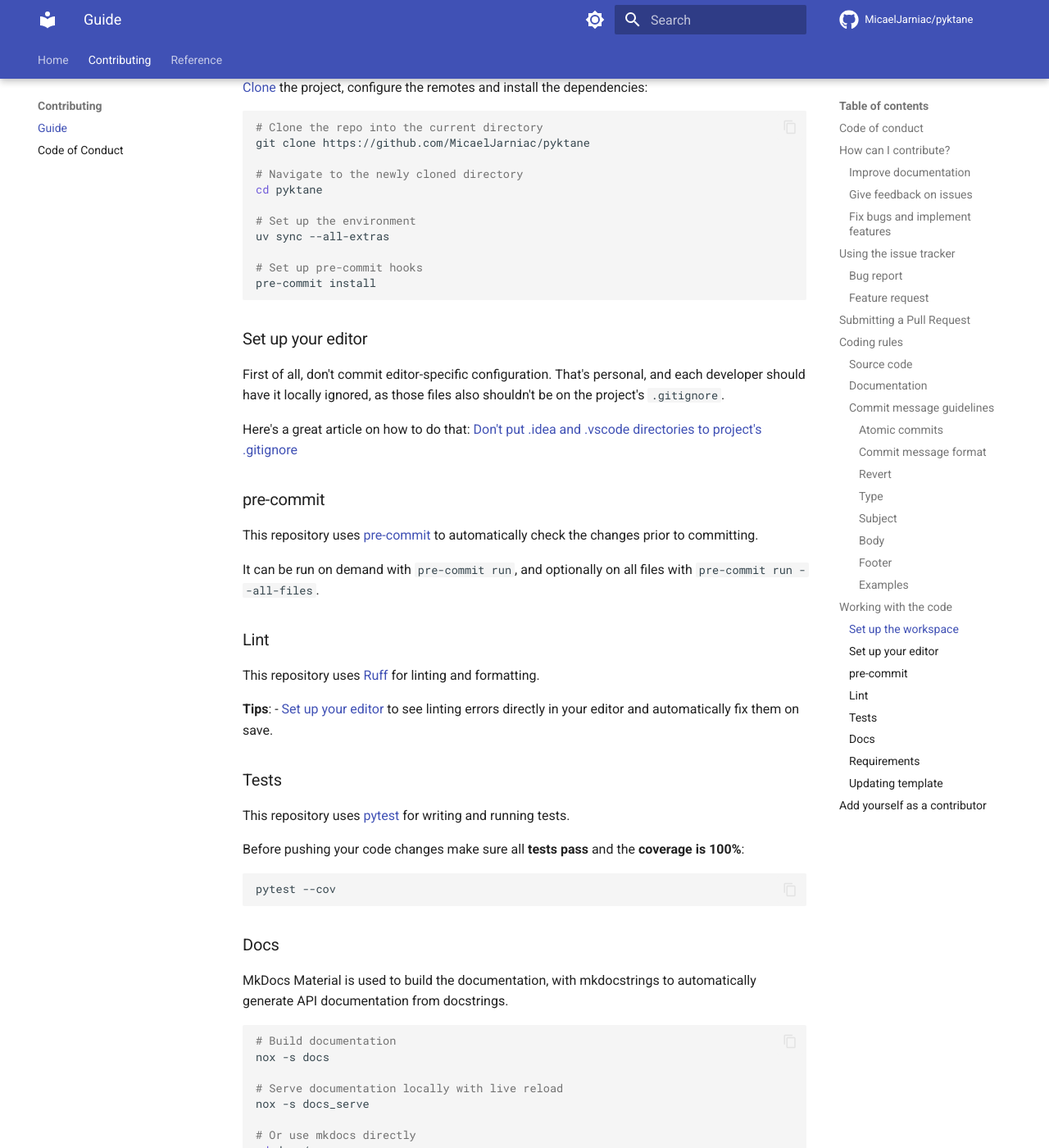
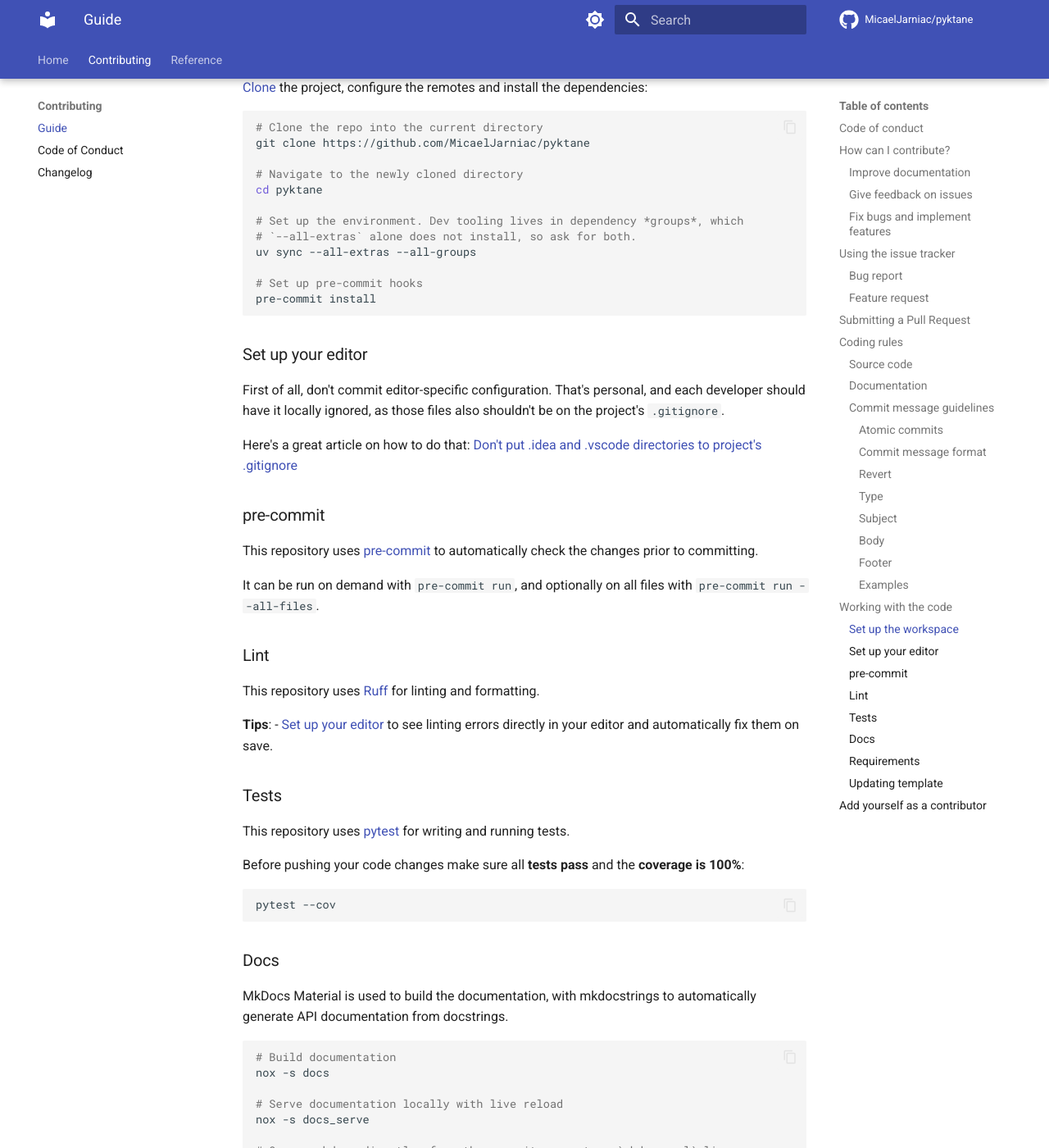
Before and after one commit to MicaelJarniac/pyktane, an MkDocs documentation site: the page built from docs/CONTRIBUTING.md, in a window 1280 px wide and 1400 px high, scrolled down 5318 px. Shown: the whole window at 82% size. Built offline with MkDocs 1.6.1 and Material for MkDocs 9.7.7, drawn with Linux system fonts in a browser that asks for light colours; comment, search, counter and statistics services are not loaded; the version menu is left out; some of the changed text lies outside the part shown.

Commit message:
chore: port template improvements from repeaterbook
Both projects come from the same crustypy template commit; these are the
fixes made downstream in repeaterbook since then, minus anything specific
to that project (MCP server/registry, JSON-schema hook).

Release:
- Run semantic-release from the locked `release` dependency group instead
  of the published Docker actions, which resolve a GitPython that removed
  an attribute PSR reads on every config load.
- Make attaching assets to the GitHub release non-blocking, so a failed
  upload warns instead of skipping the PyPI publish.
- Pin PSR v10 defaults: allow_zero_version = true, major_on_zero = false,
  and changelog mode "update" with an explicit insertion flag. Add the flag
  to docs/CHANGELOG.md; without it v10 silently stops recording releases.
  tests/test_changelog.py guards that contract.

CI and tooling:
- Give the CI workflow read-only contents permission.
- Require nox >= 2026.2.9, which passes `uv venv --clear` so sessions
  survive a second local run on uv >= 0.10.
- Enable branch coverage, fail under 100%, and fail tests on unclosed
  resource warnings.
- Allow PLR2004/S106/S107 in tests; add Python 3.15 classifiers.

Docs:
- Drop the mike version provider (not installed; renders a broken
  selector) and add the changelog to the nav.
- Point reference.md config links at GitHub (relative links 404 in the
  built site); fix the hook list and drop template leftovers.
- Remove the api.md options block that duplicated mkdocs.yml.
- CONTRIBUTING: sync with --all-groups, run mkdocs from the repo root.
- Add SECURITY.md; use conventional commits for the all-contributors bot.

````diff
--- a/docs/CONTRIBUTING.md
+++ b/docs/CONTRIBUTING.md
@@ -63,7 +63,7 @@ Here is a summary of the steps to follow:
 ```bash
 $ git checkout main
 $ git pull upstream main
-$ uv sync --all-extras
+$ uv sync --all-extras --all-groups
 ```
 3. Create a new topic branch (off the main project development branch) to contain your feature, change, or fix:
 ```bash
@@ -208,8 +208,9 @@ git clone https://github.com/MicaelJarniac/pyktane
 # Navigate to the newly cloned directory
 cd pyktane
 
-# Set up the environment
-uv sync --all-extras
+# Set up the environment. Dev tooling lives in dependency *groups*, which
+# `--all-extras` alone does not install, so ask for both.
+uv sync --all-extras --all-groups
 
 # Set up pre-commit hooks
 pre-commit install
@@ -255,8 +256,8 @@ nox -s docs
 # Serve documentation locally with live reload
 nox -s docs_serve
 
-# Or use mkdocs directly
-cd docs/
+# Or use mkdocs directly, from the repository root -- `mkdocs.yml` lives
+# there, not in `docs/`.
 mkdocs build --strict  # Build HTML docs
 mkdocs serve           # Serve with live reload at http://127.0.0.1:8000
 ```
@@ -275,7 +276,7 @@ To update installed packages, run `uv lock --upgrade-package <package name>`.
 
 Always lock the dependencies after updating them, by running `uv lock`.
 
-When updating development requirements, make sure to also update the related pre-commit hooks in [`.pre-commit-config.yaml`](../.pre-commit-config.yaml).
+When updating development requirements, make sure to also update the related pre-commit hooks in [`.pre-commit-config.yaml`](https://github.com/MicaelJarniac/pyktane/blob/main/.pre-commit-config.yaml).
 
 ### Updating template
 
@@ -285,7 +286,7 @@ When updating development requirements, make sure to also update the related pre
 cruft update
 ```
 
-After updating, the versions of dependencies might change, so use `uv sync --all-extras`.
+After updating, the versions of dependencies might change, so use `uv sync --all-extras --all-groups`.
 
 ## Add yourself as a contributor
 
--- a/mkdocs.yml
+++ b/mkdocs.yml
@@ -119,6 +119,7 @@ nav:
   - Contributing:
     - Guide: CONTRIBUTING.md
     - Code of Conduct: CODE_OF_CONDUCT.md
+    - Changelog: CHANGELOG.md
   - Reference:
     - Tools & Standards: reference.md
     - API Reference: api.md
@@ -131,8 +132,9 @@ extra:
     - icon: fontawesome/brands/python
       link: "https://pypi.org/project/pyktane"
       name: PyPI Package
-  version:
-    provider: mike
+  # No `version.provider: mike` -- `mike` is not installed and Read the Docs
+  # builds with plain `mkdocs`, so declaring it renders a version selector
+  # backed by a `versions.json` that is never generated.
 
 extra_css:
   - stylesheets/extra.css
````
Also changed, not shown: docs/CHANGELOG.md (+1 -0 lines), docs/SECURITY.md (added, +5 -0 lines), docs/api.md (+5 -17 lines), docs/reference.md (+6 -8 lines), pyproject.toml (+51 -3 lines), 5 other files.
